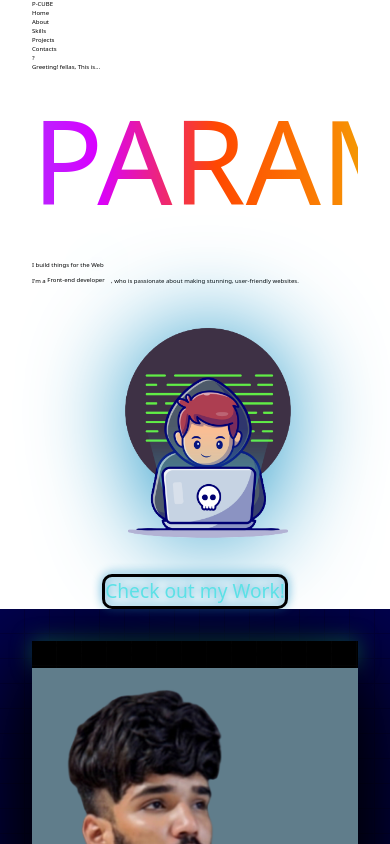
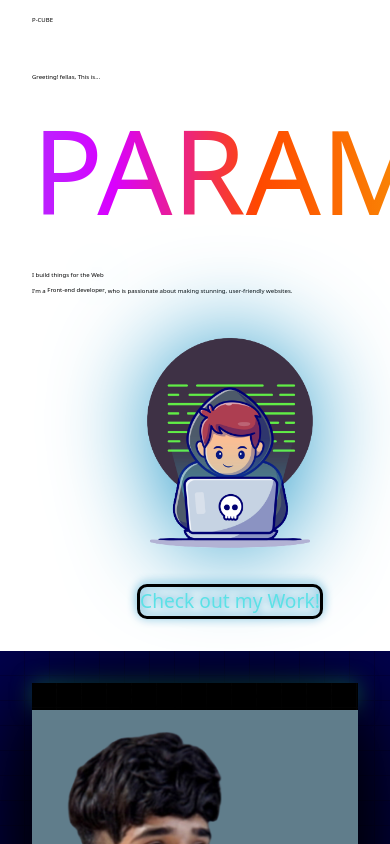
Before and after one commit to ParamPragyan/Portfolio, a React (Vite) app: page / in a window 390 px wide. Shown: the top 844 px of the page. Built offline with nearby package versions, Linux system fonts and the light colour scheme; a web font is replaced by a local one.

Commit message:
minor changes

```diff
--- a/src/Components/NavBar.jsx
+++ b/src/Components/NavBar.jsx
@@ -20,10 +20,10 @@ const NavBar = () => {
 
 
   return (
-    <div className={bg ? 'nav-head bg-[#00000085] ease-in-out  backdrop-blur-[10px] border-b-[.5px] border-[#ffffff49] text-[#ffffffad] fixed w-[100%] z-[1000] ' : 'nav-head bg-[#010206] text-[#ffffffad] ease-in-out  fixed w-[100%] z-[1000] '}>
+    <div className={bg ? 'nav-head nav-head-changed bg-[#00000085] ease-in-out  backdrop-blur-[10px] border-b-[.5px] border-[#ffffff49] text-[#ffffffad] fixed w-[100%] z-[1000] ' : 'nav-head  bg-[#010206] text-[#ffffffad] ease-in-out  fixed w-[100%] z-[1000] '}>
         <div className="nav-bar w-[100%] frame flex py-[.8rem]  items-center justify-between flex-row text-[4.5rem] font-[N-B-1] ">
           <div className="logo"><h1 className='text-[white] font-[logo-font]'>P-CUBE</h1></div>
-            <ul className='flex p-[1rem]  cursor-pointer '>
+            <ul className='nav-items flex p-[1rem]  cursor-pointer '>
                 <li className='px-[1rem] hover:text-[white] cursor-pointer'>Home</li>
                 <li className='px-[1rem] hover:text-[white] cursor-pointer'>About</li>
                 <li className='px-[1rem] hover:text-[white] cursor-pointer'>Skills</li>
--- a/src/Sections/Home/Home.jsx
+++ b/src/Sections/Home/Home.jsx
@@ -11,7 +11,7 @@ const Home = () => {
   return (
     <section className=" hero frame2 h-[100vh] w-[100vw]  pt-[18rem] bg-[#040404] overflow-hidden relative ">
 
-      <div className="flex items-start">
+      <div className="flex items-center">
 
       <div className=" home-down-line flex flex-col justify-center items-center mr-[3rem] mt-[.8rem]">
       <div className="w-5 h-5 rounded-full bg-[#5ce1e6]"></div>
@@ -27,7 +27,7 @@ const Home = () => {
           PARAM
         </h1>
       </div>
-      <div className="whatido text-[6rem] font-[Poppins] text-[white] font-[500] ">
+      <div className="whatido text-[6rem] w-[fit-content] font-[Poppins] text-[white] font-[500] ">
         I build things for the{" "}
         <span className="web font-[N-B-1] text-[7rem] text-[#5ce1e6]">Web</span>
       </div>
--- a/src/index.css
+++ b/src/index.css
@@ -81,6 +81,22 @@ body{
   html {
     font-size: 50%;
   }
+  .nav-items{
+    display: none;
+  }
+  .nav-head-changed{
+    filter: blur(none);
+    backdrop-filter: none;
+    background: #040404;
+
+  }
+  .nav-bar{
+    padding-top: 2.5rem;
+    padding-bottom: 2.5rem
+  }.logo{
+    font-size: 90%;
+  }
+
   .frame {
     padding-left: 10rem;
     padding-right: 10rem;
@@ -130,14 +146,21 @@ body{
   html {
     font-size: 40%;
   }
+  .hero{
+    display: flex;
+    padding-top: 0;
+  }
   .name{
     padding-bottom: 1rem;
     font-size: 18.4rem;
-    width: auto;
+    width: fit-content;
+  }
+  .whatido{
+    /* width: 85vw; */
   }
   .bio {
     padding-top: 1rem;
-    margin-right: 1rem;
+    /* width: 80vw; */
   }
   .bio span {
     line-break: auto;
@@ -158,7 +181,7 @@ body{
     justify-content: center;
     filter: drop-shadow(0px 0px 50px #2197c8);
     display: flex;
-    width: 55rem;
+    width: auto;
     /* height: 20rem; */
 
   }
@@ -181,7 +204,6 @@ body{
   }
   .frame2 {
 
-    padding-left: 5rem;
-    padding-right: 5rem;
+    padding: 5rem;
   }
 }
```
